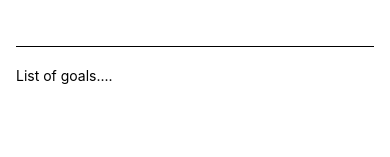
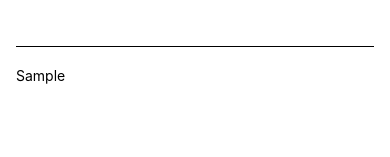
Before and after one commit to prinonbhowmik/react-native-basics, a React Native app in the folder FirstProject/: screen / in a window 390 px wide. Both pictures are taken after typing "Sample" into the empty fields and a click on the button "ADD GOAL". Shown: the part 133-290 px from the top of the page. Built offline with nearby package versions, Linux system fonts and the light colour scheme.

Commit message:
data add in text

```diff
--- a/FirstProject/App.js
+++ b/FirstProject/App.js
@@ -1,20 +1,34 @@
 import { StatusBar } from 'expo-status-bar';
 import { Button, StyleSheet, Text, TextInput, View } from 'react-native';
+import { useState } from 'react';
 
 export default function App() {
+  const [enteredGoalText, setEnteredGoalText] = useState('')
+  const [courseGoals, setCourseGoals] = useState([])
+
+  function goalInputHandeler(enteredText) {
+    setEnteredGoalText(enteredText)
+  }
+
+  function addGoalHandler() {
+    setCourseGoals((currentCourseGoals) => [...currentCourseGoals, enteredGoalText])
+  }
   return (
     <View style={styles.container}>
       <View style={styles.inputContainer}>
         <TextInput
           style={styles.textInput}
-          placeholder='Your goal' />
+          placeholder='Your goal'
+          onChangeText={goalInputHandeler}
+        />
         <Button
           backgroundColor='red'
           title='Add Goal'
+          onPress={addGoalHandler}
         />
       </View>
       <View style={styles.goalsContainer}>
-        <Text>List of goals....</Text>
+        {courseGoals.map((goal) => <Text key={goal}>{goal}</Text>)}
       </View>
     </View>
   );
```
